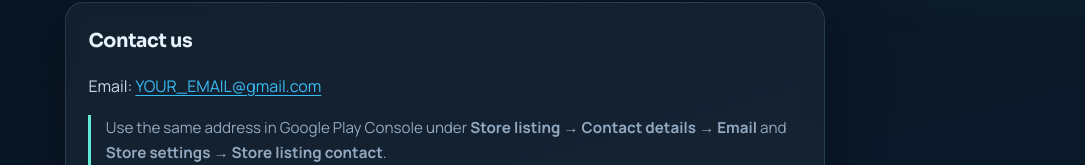
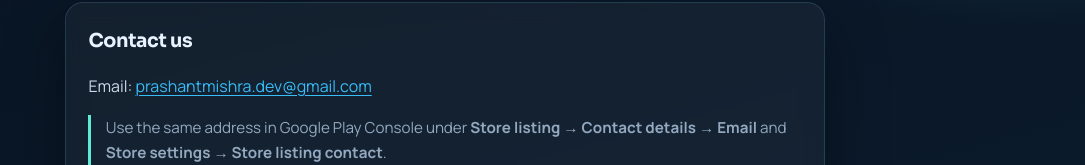
Before and after one commit to 233devpk/app_pages, a plain HTML site: page support.html in a window 1280 px wide. Shown: the part 347-512 px from the top of the page, without its empty margins (195-1280 px from the left). Drawn offline with Linux system fonts and the light colour scheme.

Commit message:
Update support email address in support.html

```diff
--- a/support.html
+++ b/support.html
@@ -41,7 +41,7 @@
       <p>
         <!-- REPLACE with your real support email before publishing -->
         Email:
-        <a href="mailto:YOUR_EMAIL@gmail.com?subject=BubbleDock%20Support">YOUR_EMAIL@gmail.com</a>
+        <a href="mailto:prashantmishra.dev@gmail.com?subject=BubbleDock%20Support">prashantmishra.dev@gmail.com</a>
       </p>
       <p class="note">
         Use the same address in Google Play Console under
@@ -49,7 +49,7 @@
         <strong>Store settings → Store listing contact</strong>.
       </p>
       <div class="btn-row">
-        <a class="btn btn-primary" href="mailto:YOUR_EMAIL@gmail.com?subject=BubbleDock%20Support">
+        <a class="btn btn-primary" href="mailto:prashantmishra.dev@gmail.com?subject=BubbleDock%20Support">
           Email support
         </a>
         <a class="btn btn-ghost" href="privacy.html">Read Privacy Policy</a>
@@ -146,7 +146,7 @@
         <summary>How do I report a bug or request a feature?</summary>
         <p>
           Email
-          <a href="mailto:YOUR_EMAIL@gmail.com?subject=BubbleDock%20Feedback">YOUR_EMAIL@gmail.com</a>
+          <a href="mailto:prashantmishra.dev@gmail.com?subject=BubbleDock%20Feedback">prashantmishra.dev@gmail.com</a>
           with “Bug” or “Feature” in the subject line.
         </p>
       </details>
```
